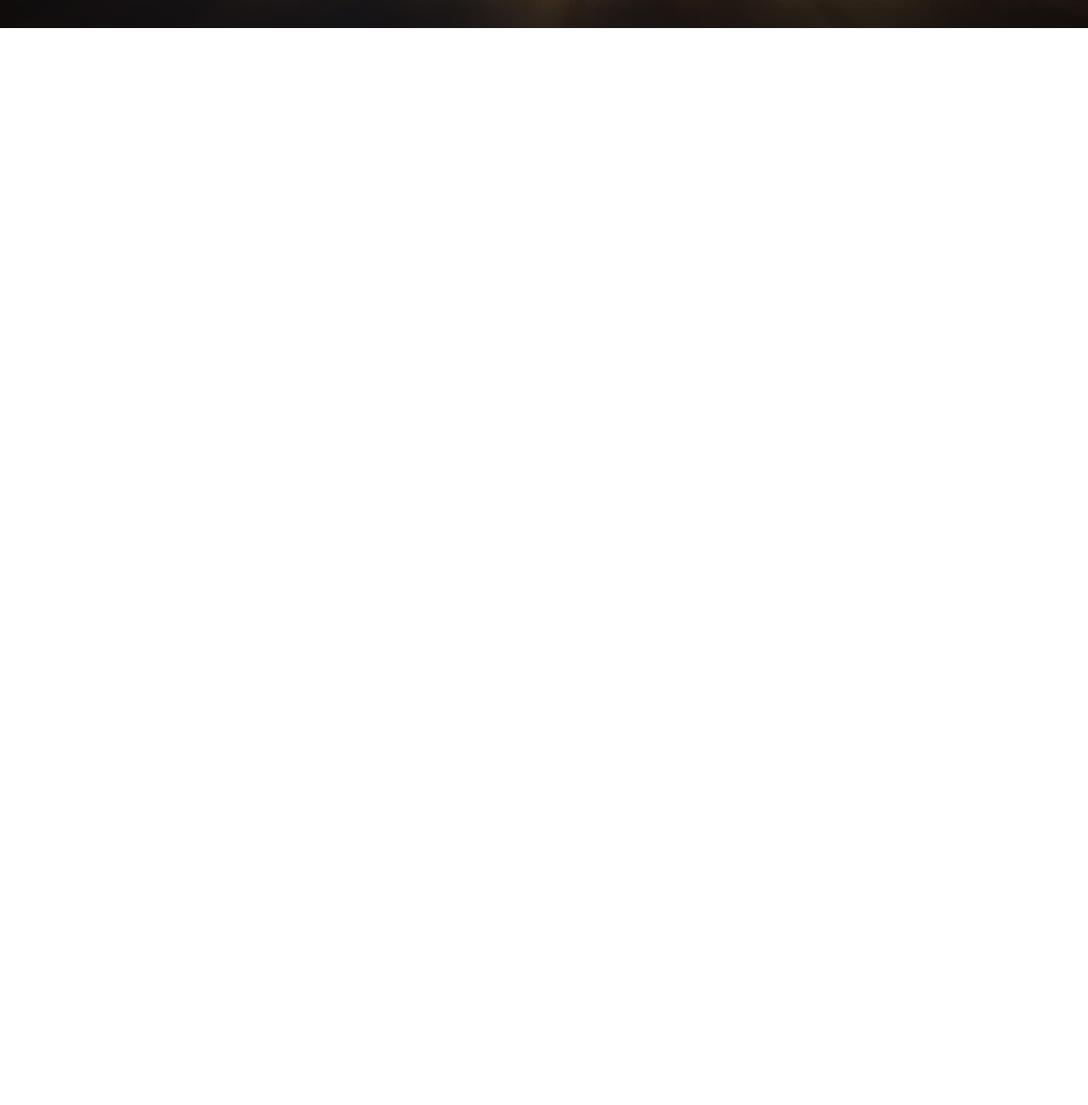
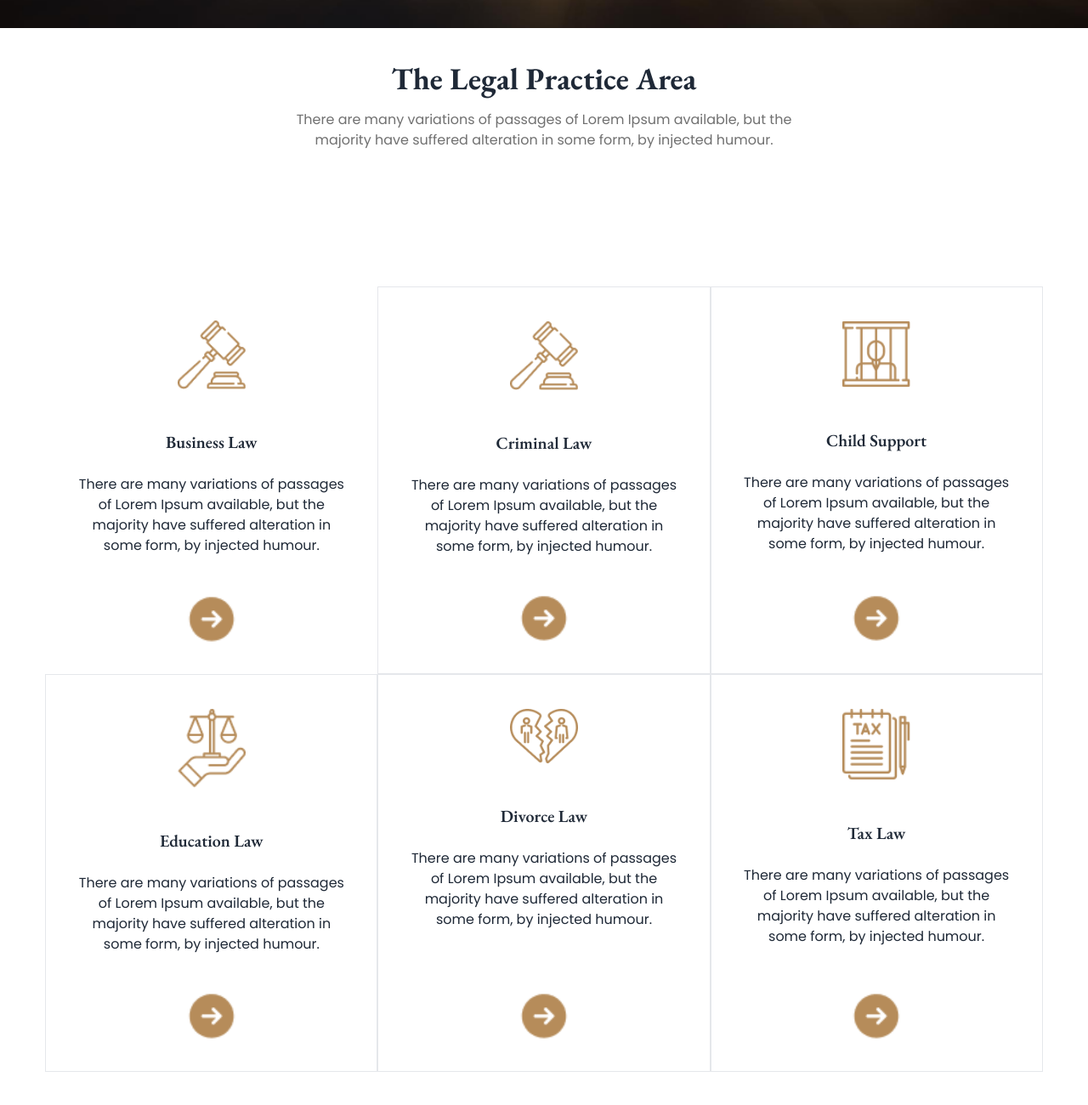
Before and after one commit to walid-official/legal-solution, a plain HTML site: page index.html in a window 1280 px wide. Shown: the part 716-2016 px from the top of the page at 85% size. Before the commit the page ends 800 px from the top, so only its background shows below. Drawn offline with nearby package versions, Linux system fonts and the light colour scheme.

Commit message:
service card area is done

```diff
--- a/index.html
+++ b/index.html
@@ -54,8 +54,7 @@
           </div>
           <ul
             tabindex="0"
-            class="menu menu-sm dropdown-content bg-base-100 rounded-box z-[1] mt-3 w-52 p-2 shadow">
-            <li><a>Item 1</a></li>
+            class="menu menu-sm dropdown-content bg-base-100 rounded-box z-[1] mt-3 w-52 p-2 border border-[rgb(231, 231, 231);] rounded-none             <li><a>Item 1</a></li>
             <li>
              <a href="">Item 2</a>
             </li>
@@ -91,9 +90,98 @@
         </form>
       </div>
     </div>
-  </header>
+  </header> <!-- Header section End -->
+
+<main>
+  <section class="w-11/12 mx-auto my-10">
+    <div class="service-title text-center">
+      <h2 class="text-4xl font-bold">The Legal Practice Area</h2>
+      <p class=" w-full sm:w-1/2 mx-auto mt-4 text-[#707070]">There are many variations of passages of Lorem Ipsum available, but the majority have suffered alteration in some form, by injected humour.</p>
+    </div>
+    <div class="service-items grid grid-cols-1 sm:grid-cols-2 lg:grid-cols-3 my-40">
+
+      <div class="card bg-base-100 w-full">
+        <figure class="px-10 pt-10">
+          <img src="images/business.png" class="w-20" alt="">
+        </figure>
+        <div class="card-body items-center text-center">
+          <h2 class="card-title py-4">Business Law</h2>
+          <p class="pb-8">There are many variations of passages of Lorem Ipsum available, but the majority have suffered alteration in some form, by injected humour.</p>
+          <div class="card-actions">
+            <img src="images/Frame.png" class="w-16" alt="">
+          </div>
+        </div>
+      </div>
+
+      <div class="card bg-base-100 w-full border border-[rgb(231, 231, 231);] rounded-none">
+        <figure class="px-10 pt-10">
+          <img src="images/business.png" class="w-20" alt="">
+        </figure>
+        <div class="card-body items-center text-center">
+          <h2 class="card-title py-4">Criminal Law</h2>
+          <p class="pb-8">There are many variations of passages of Lorem Ipsum available, but the majority have suffered alteration in some form, by injected humour.</p>
+          <div class="card-actions">
+            <img src="images/Frame.png" class="w-16" alt="">
+          </div>
+        </div>
+      </div>
+
+      <div class="card bg-base-100 w-full border border-[rgb(231, 231, 231);] rounded-none ">
+        <figure class="px-10 pt-10">
+          <img src="images/child.png" class="w-20" alt="">
+        </figure>
+        <div class="card-body items-center text-center">
+          <h2 class="card-title py-4">Child Support</h2>
+          <p class="pb-8">There are many variations of passages of Lorem Ipsum available, but the majority have suffered alteration in some form, by injected humour.</p>
+          <div class="card-actions">
+            <img src="images/Frame.png" class="w-16" alt="">
+          </div>
+        </div>
+      </div>
+
+      <div class="card bg-base-100 w-full border border-[rgb(231, 231, 231);] rounded-none ">
+        <figure class="px-10 pt-10">
+          <img src="images/education.png" class="w-20" alt="">
+        </figure>
+        <div class="card-body items-center text-center">
+          <h2 class="card-title py-4">Education Law</h2>
+          <p class="pb-8">There are many variations of passages of Lorem Ipsum available, but the majority have suffered alteration in some form, by injected humour.</p>
+          <div class="card-actions">
+            <img src="images/Frame.png" class="w-16" alt="">
+          </div>
+        </div>
+      </div>
+
+      <div class="card bg-base-100 w-full border border-[rgb(231, 231, 231);] rounded-none ">
+        <figure class="px-10 pt-10">
+          <img src="images/divorce.png" class="w-20" alt="">
+        </figure>
+        <div class="card-body items-center text-center">
+          <h2 class="card-title py-4">Divorce Law</h2>
+          <p class="pb-8">There are many variations of passages of Lorem Ipsum available, but the majority have suffered alteration in some form, by injected humour.</p>
+          <div class="card-actions">
+            <img src="images/Frame.png" class="w-16" alt="">
+          </div>
+        </div>
+      </div>
+
+      <div class="card bg-base-100 w-full border border-[rgb(231, 231, 231);] rounded-none ">
+        <figure class="px-10 pt-10">
+          <img src="images/tax.png" class="w-20" alt="">
+        </figure>
+        <div class="card-body items-center text-center">
+          <h2 class="card-title py-4">Tax Law</h2>
+          <p class="pb-8">There are many variations of passages of Lorem Ipsum available, but the majority have suffered alteration in some form, by injected humour.</p>
+          <div class="card-actions">
+            <img src="images/Frame.png" class="w-16" alt="">
+          </div>
+        </div>
+      </div>
 
 
+    </div>
+  </section>
+</main>
 
   <!-- daisyui Js -->
   <script src="https://cdn.tailwindcss.com"></script>
```
